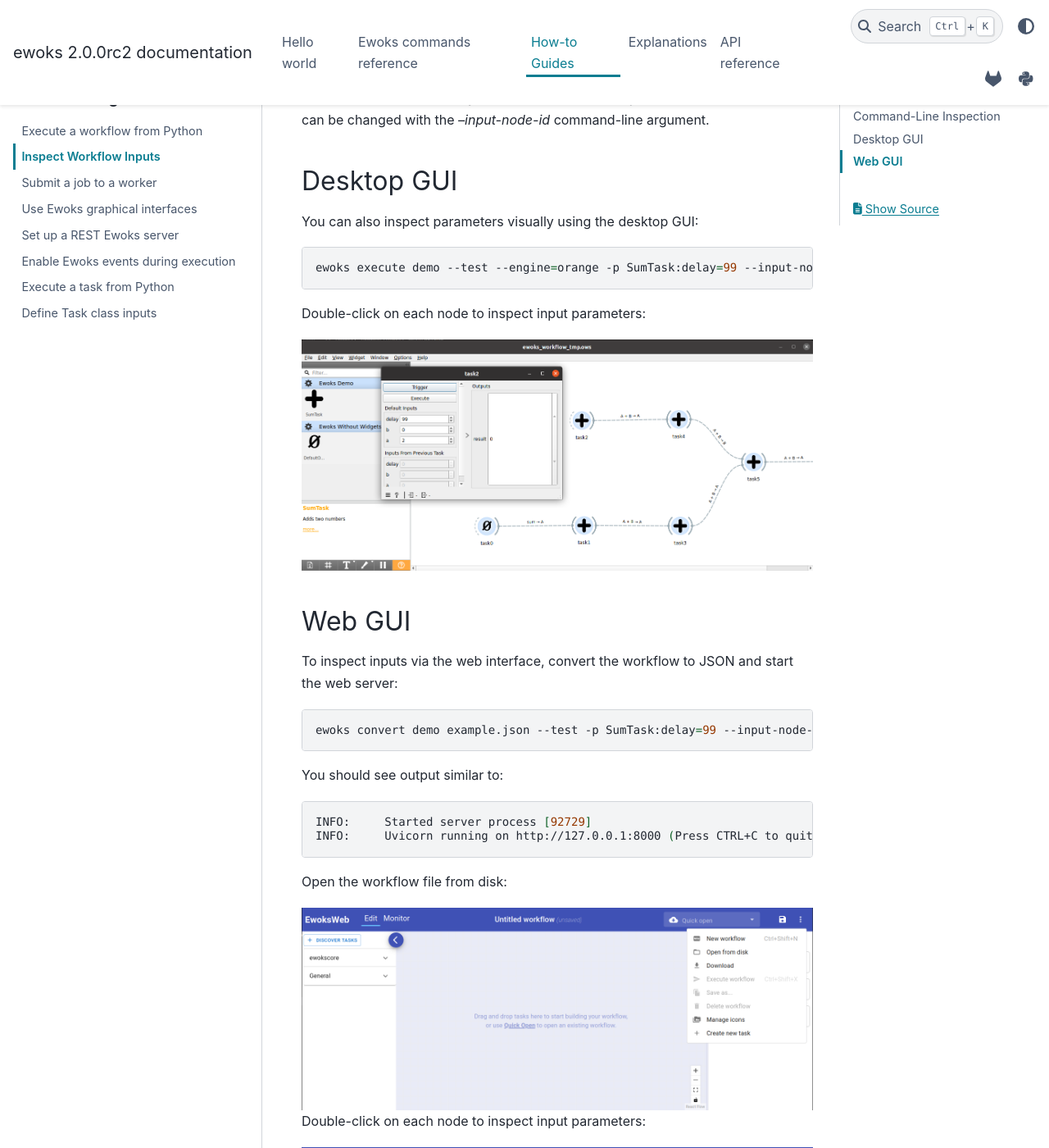
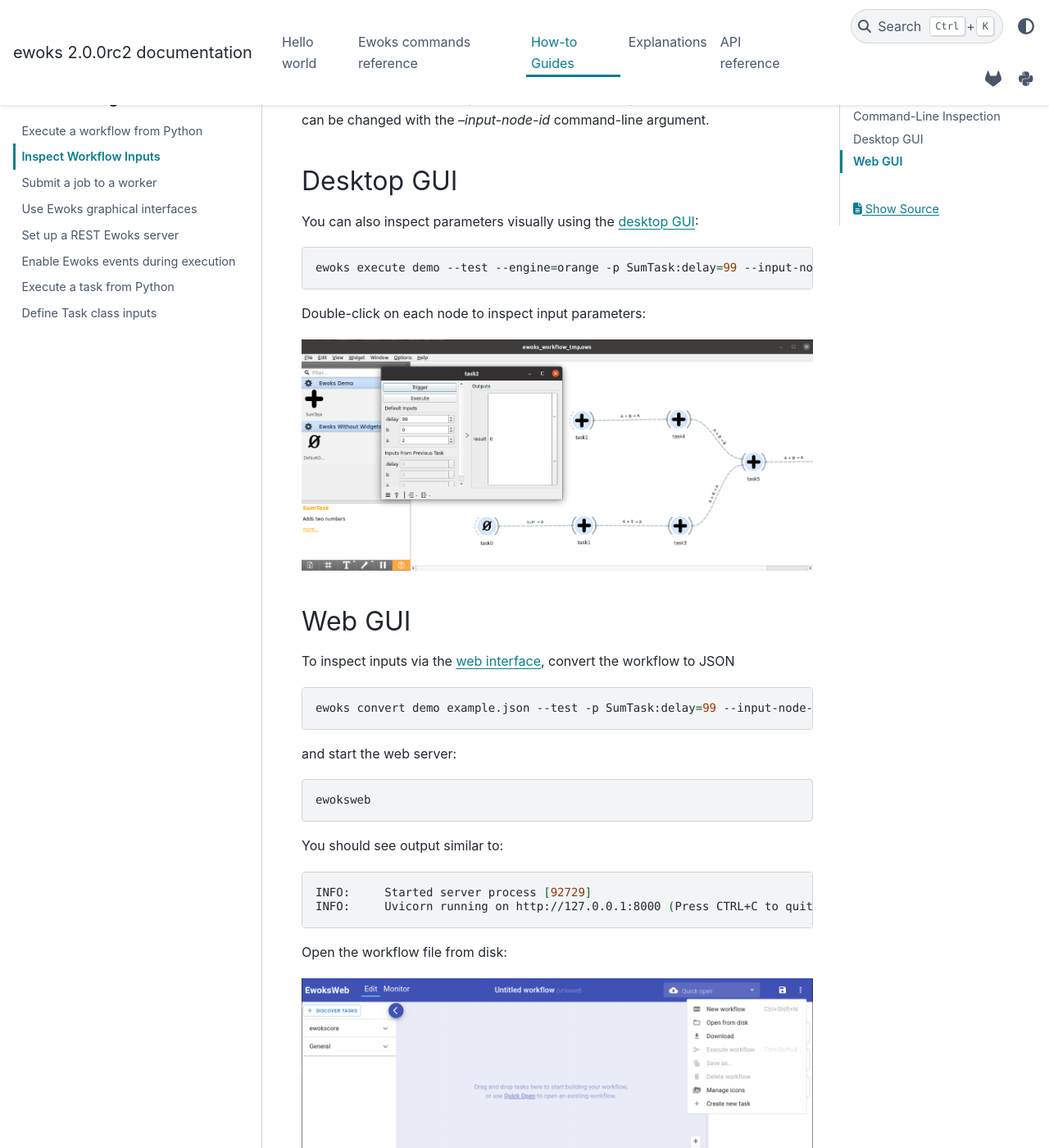
Before and after one commit to ewoks-kit/ewoks, a Sphinx documentation site: the page built from doc/howtoguides/inspect_workflows.rst, in a window 1280 px wide and 1400 px high, scrolled down 4118 px. Shown: the whole window at 82% size. Built offline with Sphinx 7.4.7 and the PyData theme 0.15.4, drawn with Linux system fonts in a browser that asks for light colours; pages that are not in the unit, such as notebooks, are missing from menus.

Commit message:
add link and missing command

```diff
--- a/doc/howtoguides/gui.rst
+++ b/doc/howtoguides/gui.rst
@@ -2,6 +2,8 @@
 ==============================
 
 Ewoks comes with two graphical interfaces. You can either of the two to create and edit workflows.
+
+.. _ewoksweb:
 
 ``ewoksweb``: full-stack web application
 ----------------------------------------
--- a/doc/howtoguides/inspect_workflows.rst
+++ b/doc/howtoguides/inspect_workflows.rst
@@ -214,7 +214,7 @@
 Desktop GUI
 -----------
 
-You can also inspect parameters visually using the desktop GUI:
+You can also inspect parameters visually using the :ref:`desktop GUI <ewoks-canvas>`:
 
 .. code:: bash
 
@@ -228,11 +228,17 @@
 Web GUI
 -------
 
-To inspect inputs via the web interface, convert the workflow to JSON and start the web server:
+To inspect inputs via the :ref:`web interface <ewoksweb>`, convert the workflow to JSON
 
 .. code:: bash
 
     ewoks convert demo example.json --test -p SumTask:delay=99 --input-node-id taskid
+
+and start the web server:
+
+.. code:: bash
+
+    ewoksweb
 
 You should see output similar to:
 
```
Also changed, not shown: other parts of doc/howtoguides/gui.rst (+2 -0 lines).
